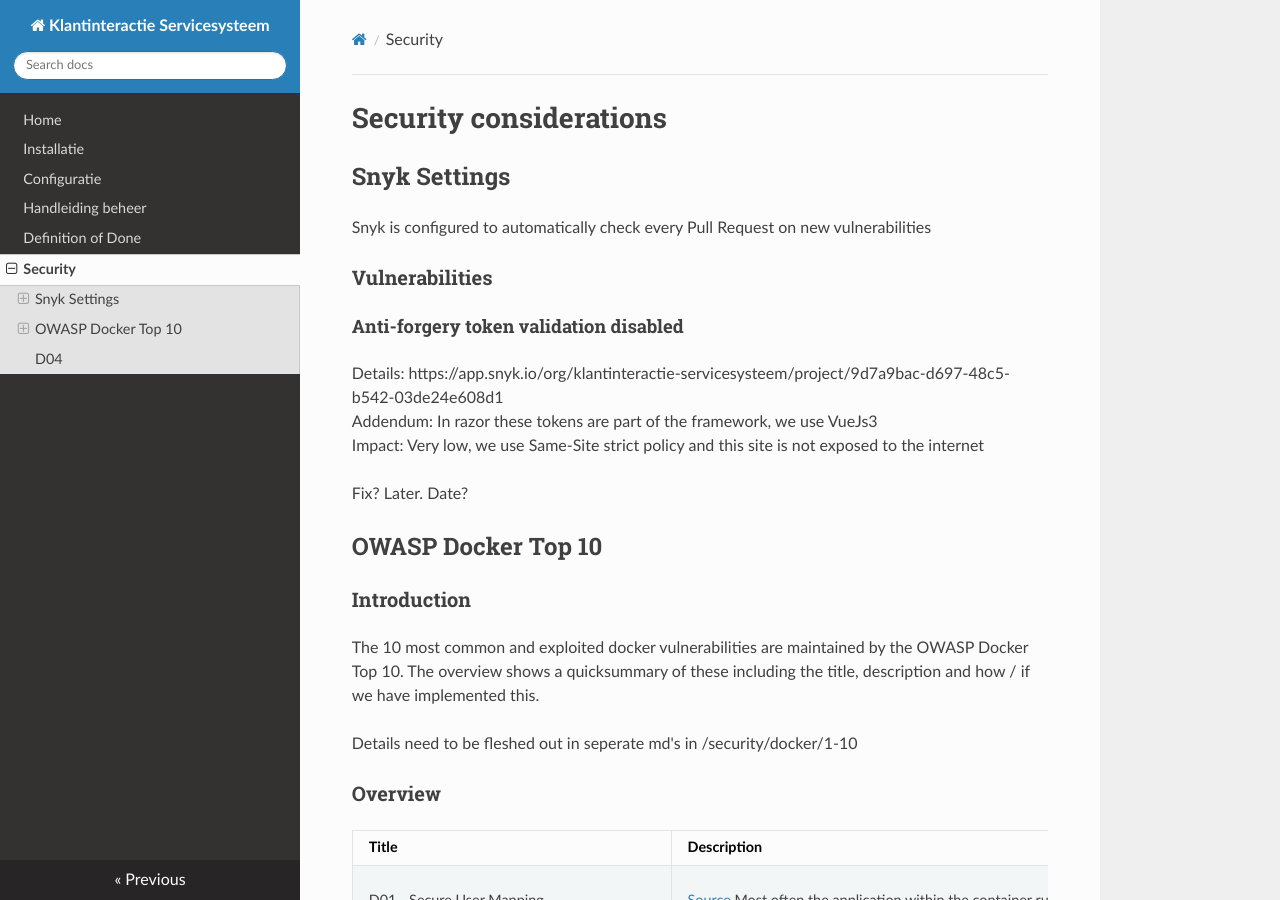
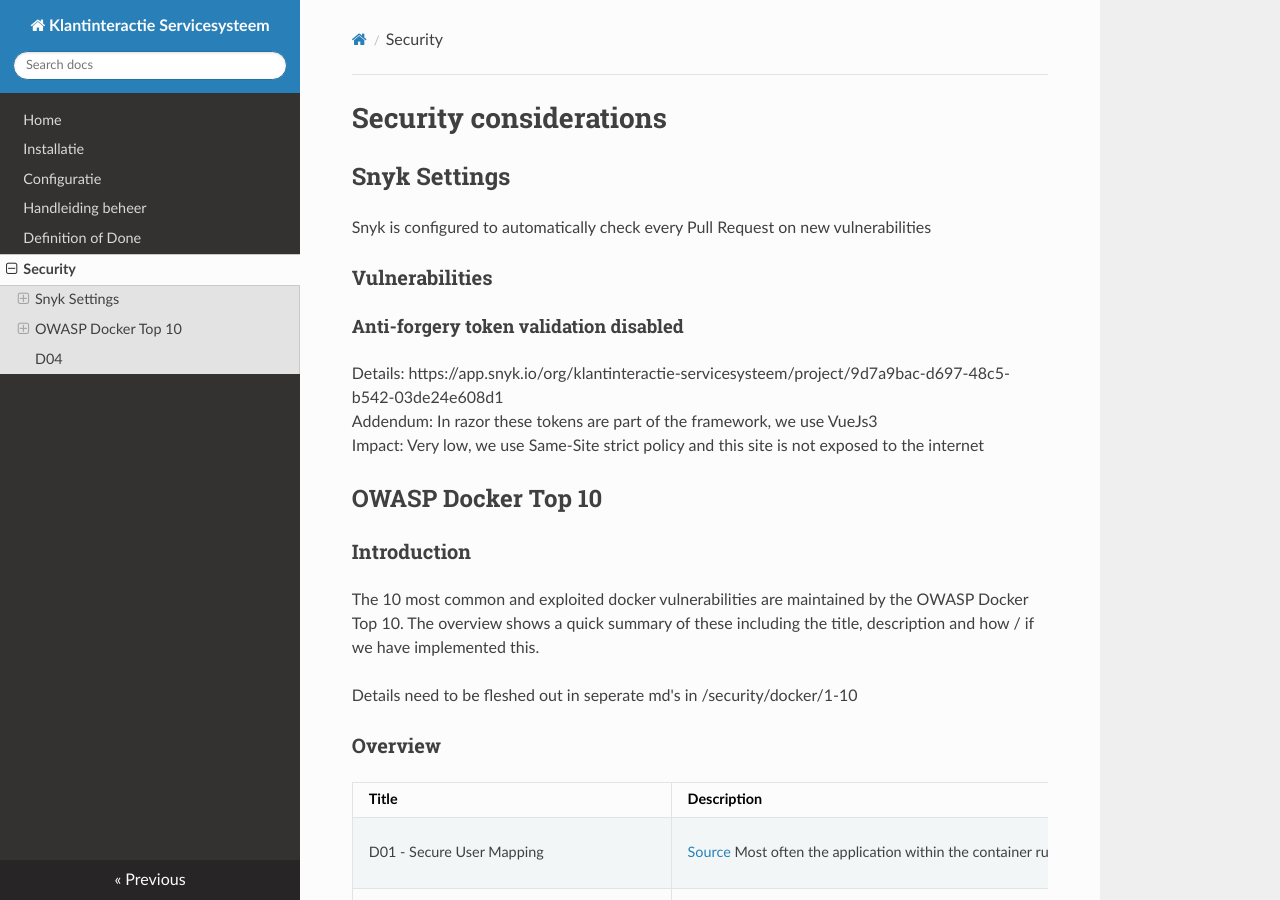
Before and after one commit to Klantinteractie-Servicesysteem/.github, an MkDocs documentation site: the page built from docs/SECURITY.md, in a window 1280 px wide and 900 px high. Built offline with MkDocs 1.6.1, drawn with Linux system fonts in a browser that asks for light colours; nearby versions of some CDN libraries; some of the changed lines change nothing that is shown.

Commit message:
Update SECURITY.md
schrijffoutjes verbetrd

```diff
--- a/docs/SECURITY.md
+++ b/docs/SECURITY.md
@@ -8,25 +8,24 @@
 Details: https://app.snyk.io/org/klantinteractie-servicesysteem/project/9d7a9bac-d697-48c5-b542-03de24e608d1</br > Addendum: In razor these tokens are part of the framework, we use VueJs3</br >
 Impact: Very low, we use Same-Site strict policy and this site is not exposed to the internet</br >
 
-Fix? Later. Date?
 
 ## OWASP Docker Top 10
 ### Introduction
-The 10 most common and exploited docker vulnerabilities are maintained by the OWASP Docker Top 10. The overview shows a quicksummary of these including the title, description and how / if we have implemented this.
+The 10 most common and exploited docker vulnerabilities are maintained by the OWASP Docker Top 10. The overview shows a quick summary of these including the title, description and how / if we have implemented this.
 
 Details need to be fleshed out in seperate md's in /security/docker/1-10
 
 ### Overview
 | Title | Description | Implementation
 | -- | -- | -- |
-| D01 - Secure User Mapping | [Source](https://github.com/OWASP/Docker-Security/blob/main/D01%20-%20Secure%20User%20Mapping.md) Most often the application within the container runs with the default administrative privileges: root. This violates the least privilege principle and gives an attacker better chances further extending his activities if he manages to break out of the application into the container. From the host perspective the application should never run as root.</br> | [Details](\security\docker\D01 - Secure User Mapping.md) Check if dockerfile contains a user</br>  Check if --privileged is not used. </br> Felix: Speciale aanpassingen in .Net Core
+| D01 - Secure User Mapping | [Source](https://github.com/OWASP/Docker-Security/blob/main/D01%20-%20Secure%20User%20Mapping.md) Most often the application within the container runs with the default administrative privileges: root. This violates the least privilege principle and gives an attacker better chances further extending his activities if he manages to break out of the application into the container. From the host perspective the application should never run as root.</br> | [Details](\security\docker\D01 - Secure User Mapping.md) Check if dockerfile contains a user</br>  Check if --privileged is not used. </br> Following documentation from .Net Core we make sure the application does not run as root user
 | D02 - Patch Management Strategy | [Source](https://github.com/OWASP/Docker-Security/blob/main/D02%20-%20Patch%20Management%20Strategy.md) The host, the containment technology, the orchestration solution and the minimal operating system images in the container will have security bugs. Once publicly known it is vital for your security posture to address those bugs in a timely fashion. For all those components mentioned you need to decide when you apply regular and emergency patches before you put those into production. | We use Snyk with automated PR's for docker images, containers, Kubernetes and Host OS. </br> </br>  - Critical vulnerabilities need to be fixed within X days. </br>  - High vulnerabilities need to be fixed within X days. </br> - Medium/low vulnerabilities need to be fixed within X days. </br> - Library package updates are updated automatically by Snyk and deployed and tested after: <br /> 1: During development of next new story. Or <br /> 2: Periodically every X months/weeks
 | D03 - Network Segmentation and Firewalling |  [Source](https://github.com/OWASP/Docker-Security/blob/main/D03%20-%20Network%20Segmentation%20and%20Firewalling.md) You properly need to design your network upfront. Management interfaces from the orchestration tool and especially network services from the host are crucial and need to be protected on a network level. Also make sure that all other network based microservices are only exposed to the legitimate consumer of this microservice and not to the whole network. | We use Azure kubernetes, we nee to check how we can comply with this demand in our environment > Not relevant for the current project phase
-| D04 - Secure Defaults and Hardening | [Source](https://github.com/OWASP/Docker-Security/blob/main/D04%20-%20Secure%20Defaults%20and%20Hardening.md) Depending on your choice of host and container operating system and orchestration tool you have to take care that no unneeded components are installed or started. Also all needed components need to be properly configured and locked down. | Determine End-of-life or the project OS, platform and libraries and a strategy to upgrade them. Special attention is needed for then Azure k8s orchestrator   |
+| D04 - Secure Defaults and Hardening | [Source](https://github.com/OWASP/Docker-Security/blob/main/D04%20-%20Secure%20Defaults%20and%20Hardening.md) Depending on your choice of host and container operating system and orchestration tool you have to take care that no unneeded components are installed or started. Also all needed components need to be properly configured and locked down. | We have made list of the project OS, platform and libraries and there respective End-of-life-dates. See table beneath this page   |
 | D05 - Maintain Security Contexts | [Source](https://github.com/OWASP/Docker-Security/blob/main/D05%20-%20Maintain%20Security%20Contexts.md) Mixing production containers on one host with other stages of undefined or less secure containers may open a backdoor to your production. Also mixing e.g. frontend with backend services on one host may have negative security impacts. | We don't have multiple environments in 1 cluster, they are always seperated.
 | D06 - Protect Secrets | [Source](https://github.com/OWASP/Docker-Security/blob/main/D06%20-%20Protect%20Secrets.md) Authentication and authorization of a microservice against a peer or a third party requires secrets to be provided. For an attacker those secrets potentially enable him to access more of your data or services. Thus any passwords, tokens, private keys or certificates need to be protected as good as possible. | Local variables at the moment, our production story contains a special section about implementing k8s secrets
 | D07 - Resource Protection | [Source](https://github.com/OWASP/Docker-Security/blob/main/D07%20-%20Resource%20Protection.md) As all containers share the same physical CPU, disks, memory and networks. Those physical resources need to be protected so that a single container running out of control -- deliberately or not -- doesn't affect any other container's resources. | Resources are limited through the Helm configuration |
-| D08 - Container Image Integrity and Origin | The minimal operating system in the container runs your code and needs to be trustworthy, starting from the origin up until the deployment. You need to make sure that all transfers and images at rest haven't been tampered with.  | We use Snyk for scanning and also for base images checks. Depending on those reults we will update this section.
+| D08 - Container Image Integrity and Origin | The minimal operating system in the container runs your code and needs to be trustworthy, starting from the origin up until the deployment. You need to make sure that all transfers and images at rest haven't been tampered with.  | We use Snyk for scanning and also for base images checks. Depending on those results we will update this section.
 | D09 - Follow Immutable Paradigm | Often container images don't need to write into their filesystem or a mounted filesystem, once set up and deployed. In those cases you have an extra security benefit if you start the containers in read-only mode. | Our BF front- and backend are stateless and can be considered to be marked readonly because we do not process any files at the moment.
 | D10 - Logging | For your container image, orchestration tool and host you need to log all security relevant events on a system and API level. All logs should be remote, they should contain a common timestamp and they should be tamper proof. Your application should also provide remote logging. | We will be using Prometheus and Loki as our own logging stack.
 
```
